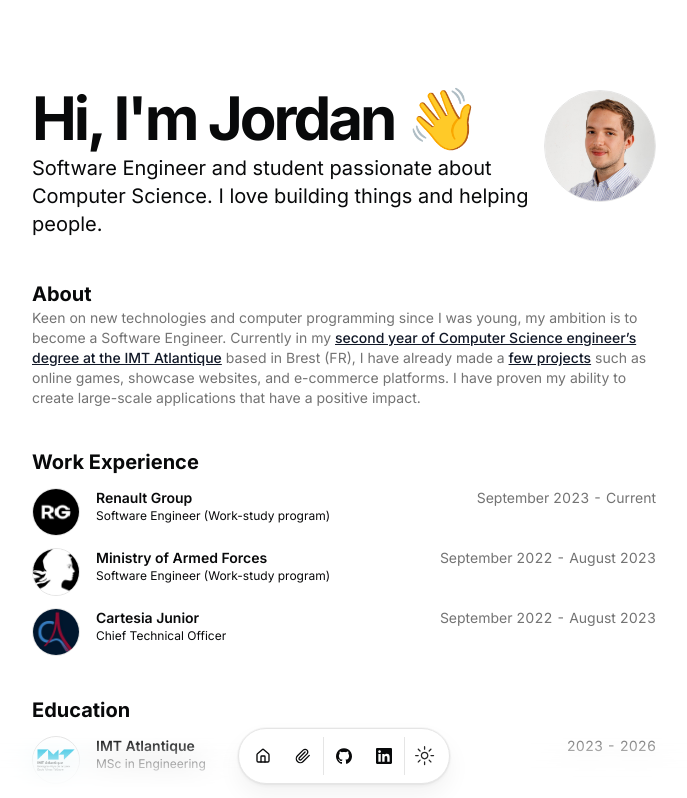
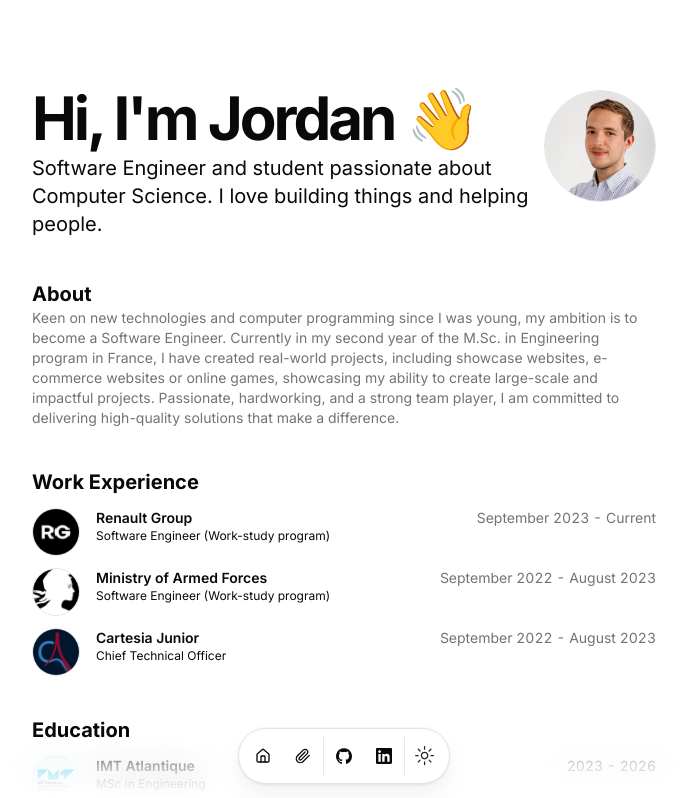
Before and after one commit to dbsenzo/portfolio, a Next.js app: page / in a window 1280 px wide. Shown: the top 798 px of the page, without its empty margins (296-983 px from the left). Built offline with nearby package versions, Linux system fonts and the light colour scheme.

Commit message:
feat: update description

```diff
--- a/src/data/resume.tsx
+++ b/src/data/resume.tsx
@@ -10,7 +10,7 @@ export const DATA = {
   description:
     "Software Engineer and student passionate about Computer Science. I love building things and helping people.",
   summary:
-    "Keen on new technologies and computer programming since I was young, my ambition is to become a Software Engineer. Currently in my [second year of Computer Science engineer’s degree at the IMT Atlantique](/#education) based in Brest (FR), I have already made a [few projects](/#projects) such as online games, showcase websites, and e-commerce platforms. I have proven my ability to create large-scale applications that have a positive impact.",
+    "Keen on new technologies and computer programming since I was young, my ambition is to become a Software Engineer. Currently in my second year of the M.Sc. in Engineering program in France, I have created real-world projects, including showcase websites, e-commerce websites or online games, showcasing my ability to create large-scale and impactful projects. Passionate, hardworking, and a strong team player, I am committed to delivering high-quality solutions that make a difference.",
   avatarUrl: "/profile_picture.jpg",
   skills: [
     "React.js",
```
